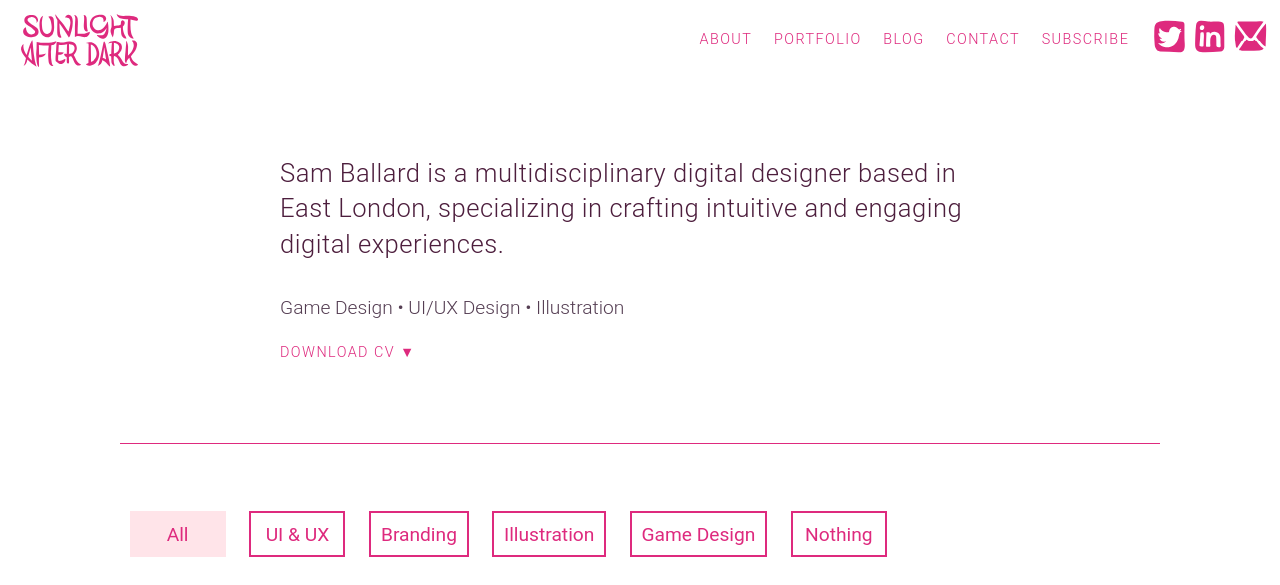
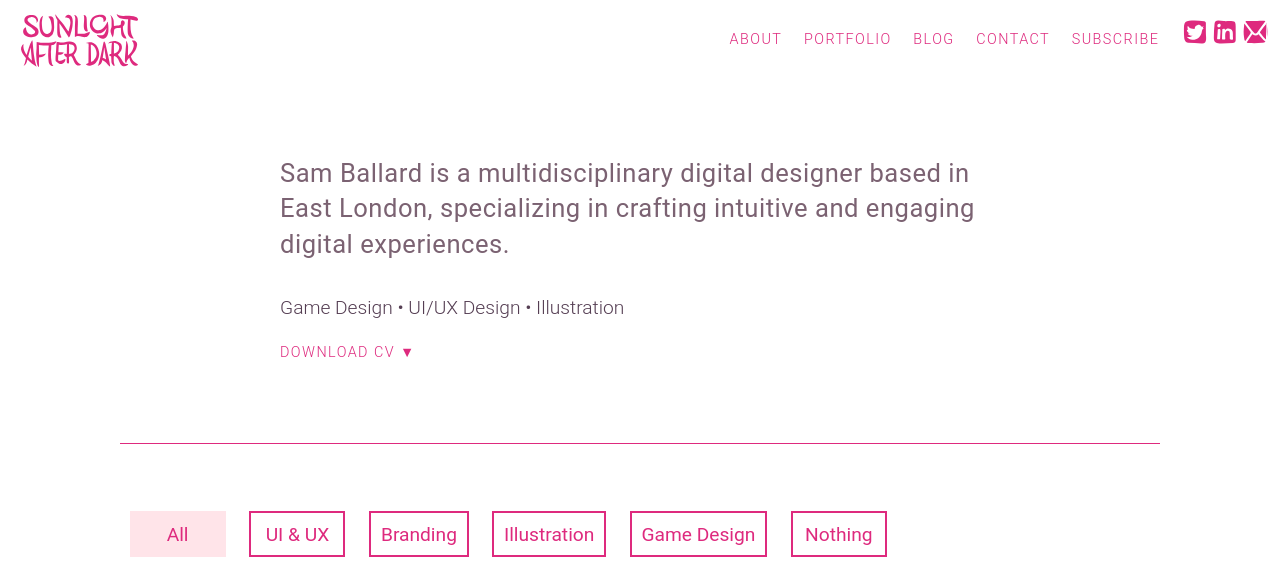
Before and after one commit to BaronBlackmore/SunlightAfterDark, a Jekyll site: the page built from portfolio.html, in a window 1280 px wide. Shown: the top 585 px of the page. Built offline with Jekyll 4.4.1, drawn with Linux system fonts in a browser that asks for light colours; grey boxes are pictures that could not be loaded.

Commit message:
Update main.css

```diff
--- a/css/main.css
+++ b/css/main.css
@@ -99,8 +99,11 @@
 		letter-spacing: 0.02em;
 		/*font-family: 'dm_serif', Times, serif;*/
 
-		color: #4d1e3d;
-		font-weight: 300;
+		/*color: #4d1e3d;*/
+		/*font-weight: 300;*/
+
+		font-weight: 400;
+		color: #7b6272;
 	}
 
 	.post-text h5{
@@ -132,10 +135,7 @@
 	a{
 		color: #de2a7e;
 		text-decoration: none;
-	}
 
-	/*text links*/
-	a p{
 		text-transform: uppercase;
 		font-weight: 300;
 		font-size: 0.75em;
@@ -631,6 +631,7 @@
 
 .dark-text{
 	color: #553e53;
+	font-weight: bold;
 }
 
 
```
